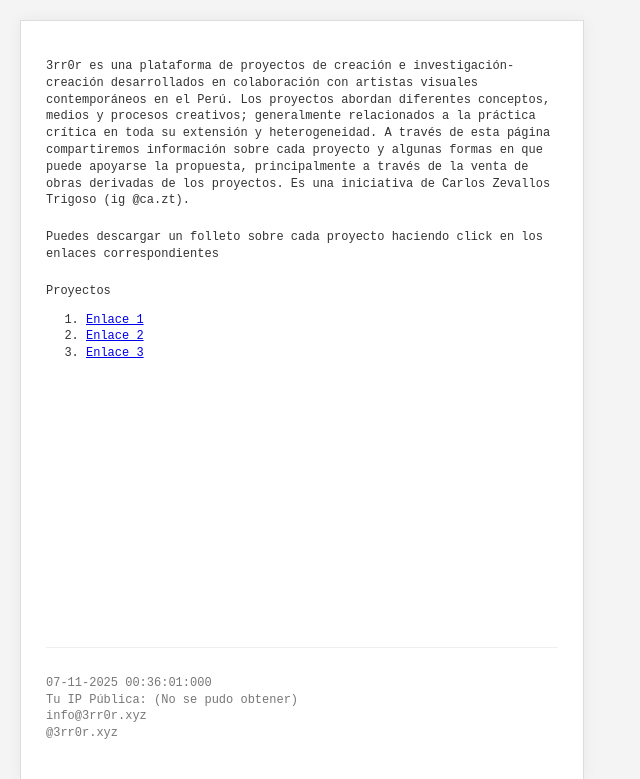
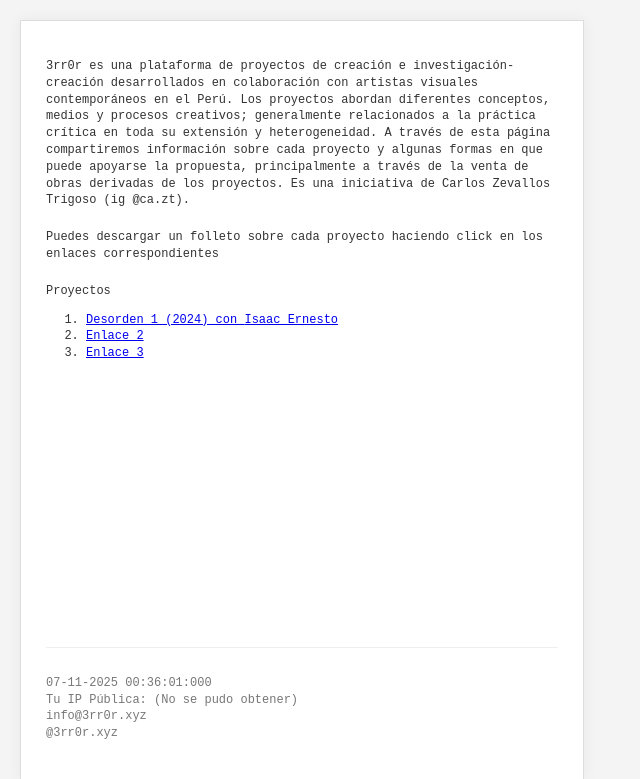
Before and after one commit to CarlosZevallosTrigoso/error.web, a plain HTML site: page index.html in a window 1280 px wide. Shown: the top 779 px of the page, without its empty margins (0-640 px from the left). Drawn offline with Linux system fonts and the light colour scheme; no server answers; a web font is replaced by a local one.

Commit message:
Update index.html

```diff
--- a/index.html
+++ b/index.html
@@ -28,7 +28,11 @@
             <section class="projects">
                 <p>Proyectos</p>
                 <ol>
-                    <li><a href="/assets/dsrd1_2024.pdf" id="enlace-fondo-1">Enlace 1</a></li>
+                    <li>
+                        <span id="enlace-fondo-1">
+                            <a href="/assets/dsrd1_2024.pdf" target="_blank">Desorden 1 (2024) con </a><a href="https://www.isaacernesto.com/" target="_blank">Isaac Ernesto</a>
+                        </span>
+                    </li>
                     <li><a href="folleto_2.pdf">Enlace 2</a></li>
                     <li><a href="folleto_3.pdf">Enlace 3</a></li>
                 </ol>
```
